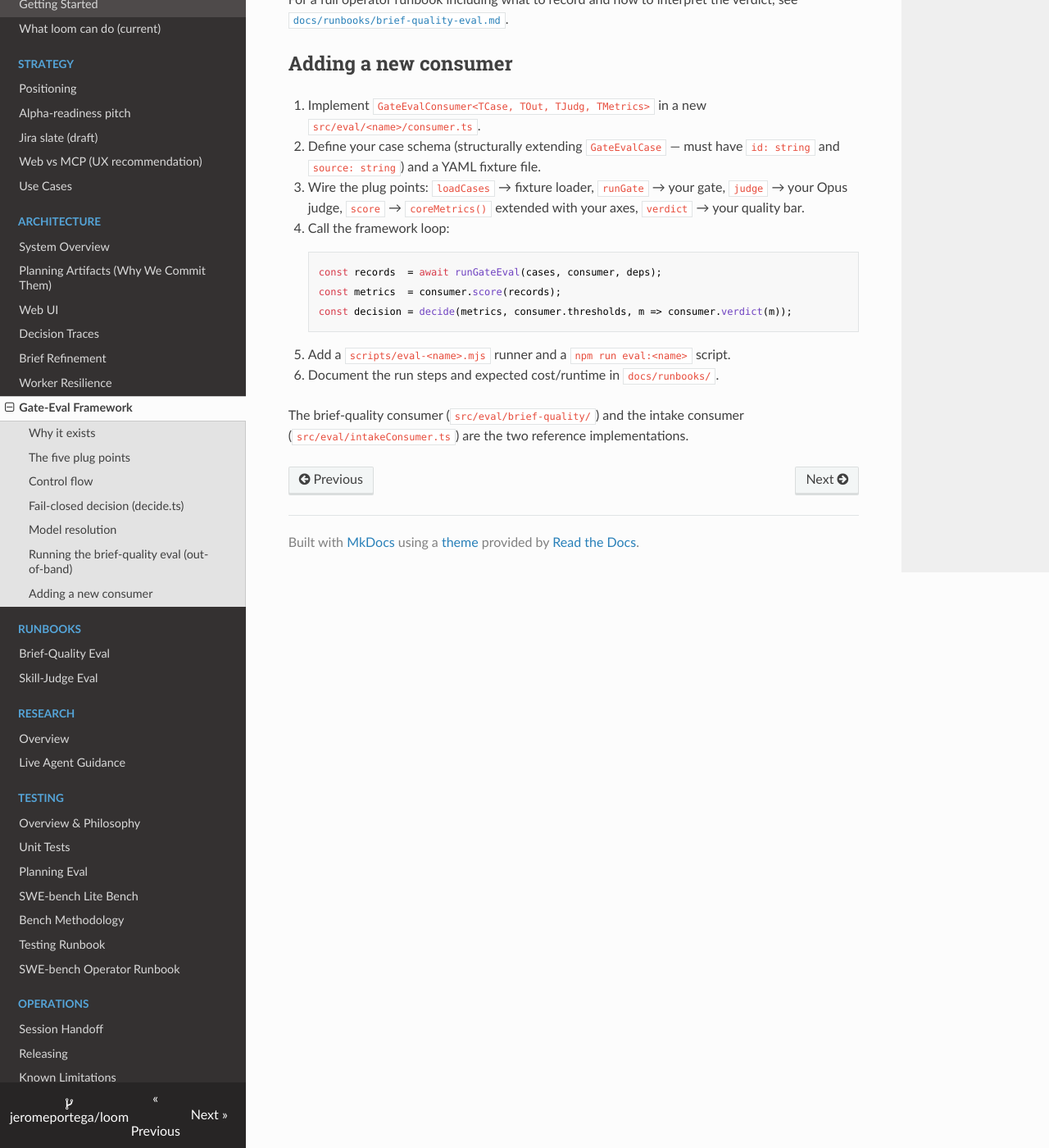
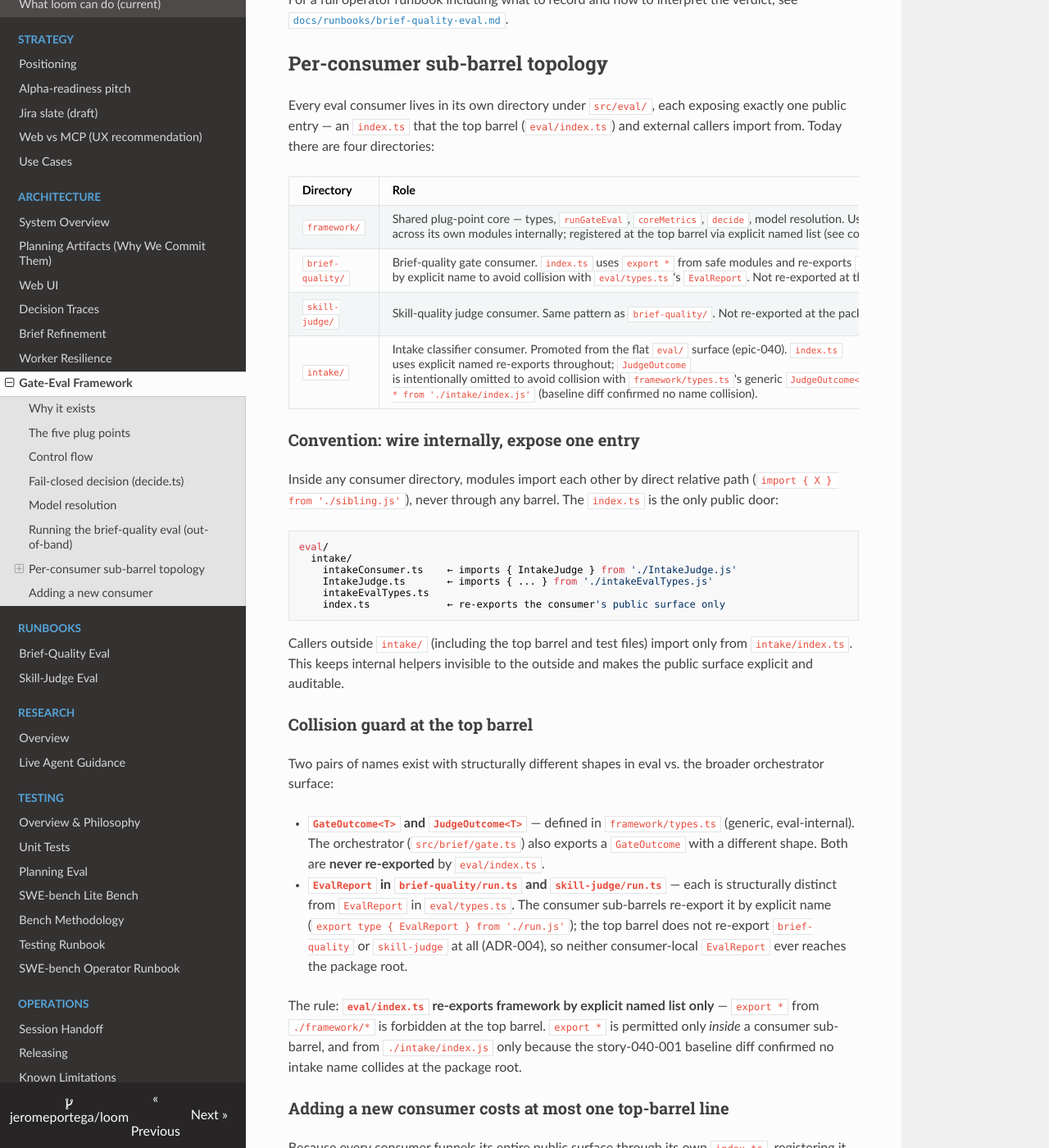
Before and after one commit to jeromeportega/loom, an MkDocs documentation site: the page built from docs/architecture/gate-eval-framework.md, in a window 1280 px wide and 1400 px high, scrolled down 3322 px. Shown: the whole window at 82% size. Built offline with MkDocs 1.6.1, drawn with Linux system fonts in a browser that asks for light colours; nearby versions of some CDN libraries; some of the changed text lies outside the part shown.

Commit message:
docs(story-040-003): document per-consumer sub-barrel topology in gate-eval-framework
Adds a "Per-consumer sub-barrel topology" section to
docs/architecture/gate-eval-framework.md covering:
- all four consumer directories (framework/, brief-quality/, skill-judge/, intake/)
- the 'wire internally, expose one entry' convention with an example wiring diagram
- the collision guard rule (eval/index.ts re-exports framework by explicit named
  list only; GateOutcome<T>/JudgeOutcome<T>/consumer EvalReport never reach root)
- the invariant that registering a new consumer costs at most one top-barrel line

Also updates the "Adding a new consumer" checklist to include creating the
consumer directory, its index.ts, and the single top-barrel registration step,
and fixes the stale intakeConsumer.ts path → src/eval/intake/.

Capabilities drift check confirmed no-op (loom doctor --capabilities → exit 0).

Co-Authored-By: Claude Sonnet 4.6 <noreply@anthropic.com>

````diff
--- a/docs/architecture/gate-eval-framework.md
+++ b/docs/architecture/gate-eval-framework.md
@@ -146,10 +146,78 @@ Output is written to `.loom/eval/brief-quality-report.{md,json}` (gitignored).
 For a full operator runbook including what to record and how to interpret the verdict,
 see [`docs/runbooks/brief-quality-eval.md`](../runbooks/brief-quality-eval.md).
 
+## Per-consumer sub-barrel topology
+
+Every eval consumer lives in its own directory under `src/eval/`, each
+exposing exactly one public entry — an `index.ts` that the top barrel
+(`eval/index.ts`) and external callers import from. Today there are four
+directories:
+
+| Directory | Role |
+|---|---|
+| `framework/` | Shared plug-point core — types, `runGateEval`, `coreMetrics`, `decide`, model resolution. Uses `export *` across its own modules internally; registered at the top barrel via explicit named list (see collision guard below). |
+| `brief-quality/` | Brief-quality gate consumer. `index.ts` uses `export *` from safe modules and re-exports `EvalReport` and `MainOptions` from `run.ts` by explicit name to avoid collision with `eval/types.ts`'s `EvalReport`. Not re-exported at the package root (ADR-004). |
+| `skill-judge/` | Skill-quality judge consumer. Same pattern as `brief-quality/`. Not re-exported at the package root (ADR-004). |
+| `intake/` | Intake classifier consumer. Promoted from the flat `eval/` surface (epic-040). `index.ts` uses explicit named re-exports throughout; `JudgeOutcome` is intentionally omitted to avoid collision with `framework/types.ts`'s generic `JudgeOutcome<T>`. Re-exported at the package root via `export * from './intake/index.js'` (baseline diff confirmed no name collision). |
+
+### Convention: wire internally, expose one entry
+
+Inside any consumer directory, modules import each other by direct relative
+path (`import { X } from './sibling.js'`), never through any barrel. The
+`index.ts` is the only public door:
+
+```
+eval/
+  intake/
+    intakeConsumer.ts    ← imports { IntakeJudge } from './IntakeJudge.js'
+    IntakeJudge.ts       ← imports { ... } from './intakeEvalTypes.js'
+    intakeEvalTypes.ts
+    index.ts             ← re-exports the consumer's public surface only
+```
+
+Callers outside `intake/` (including the top barrel and test files) import
+only from `intake/index.ts`. This keeps internal helpers invisible to the
+outside and makes the public surface explicit and auditable.
+
+### Collision guard at the top barrel
+
+Two pairs of names exist with structurally different shapes in eval vs. the
+broader orchestrator surface:
+
+- **`GateOutcome<T>` and `JudgeOutcome<T>`** — defined in `framework/types.ts`
+  (generic, eval-internal). The orchestrator (`src/brief/gate.ts`) also exports
+  a `GateOutcome` with a different shape. Both are **never re-exported** by
+  `eval/index.ts`.
+- **`EvalReport` in `brief-quality/run.ts` and `skill-judge/run.ts`** — each is
+  structurally distinct from `EvalReport` in `eval/types.ts`. The consumer
+  sub-barrels re-export it by explicit name (`export type { EvalReport } from './run.js'`);
+  the top barrel does not re-export `brief-quality` or `skill-judge` at all
+  (ADR-004), so neither consumer-local `EvalReport` ever reaches the package root.
+
+The rule: **`eval/index.ts` re-exports framework by explicit named list only** —
+`export *` from `./framework/*` is forbidden at the top barrel. `export *`
+is permitted only *inside* a consumer sub-barrel, and from `./intake/index.js`
+only because the story-040-001 baseline diff confirmed no intake name collides
+at the package root.
+
+### Adding a new consumer costs at most one top-barrel line
+
+Because every consumer funnels its entire public surface through its own
+`index.ts`, registering it at the package root is a single statement:
+
+```typescript
+// eval/index.ts — add at most one line:
+export * from './my-consumer/index.js';            // no name collision at root
+// or:
+export { X, Y, Z } from './my-consumer/index.js'; // explicit group if any name collides
+```
+
+The blast radius of a new consumer is bounded to that one line.
+
 ## Adding a new consumer
 
-1. Implement `GateEvalConsumer<TCase, TOut, TJudg, TMetrics>` in a new
-   `src/eval/<name>/consumer.ts`.
+1. Create a directory `src/eval/<name>/` for the consumer's modules. Implement
+   `GateEvalConsumer<TCase, TOut, TJudg, TMetrics>` in `src/eval/<name>/consumer.ts`.
 2. Define your case schema (structurally extending `GateEvalCase` — must have
    `id: string` and `source: string`) and a YAML fixture file.
 3. Wire the plug points: `loadCases` → fixture loader, `runGate` → your gate,
@@ -161,8 +229,16 @@ see [`docs/runbooks/brief-quality-eval.md`](../runbooks/brief-quality-eval.md).
    const metrics  = consumer.score(records);
    const decision = decide(metrics, consumer.thresholds, m => consumer.verdict(m));
    ```
-5. Add a `scripts/eval-<name>.mjs` runner and a `npm run eval:<name>` script.
-6. Document the run steps and expected cost/runtime in `docs/runbooks/`.
+5. Create `src/eval/<name>/index.ts` that re-exports the consumer's public
+   surface. If any exported name collides with the frozen root surface (check
+   against `.loom/planning/epic-040/surface-baseline.md`), re-export it by
+   explicit name instead of `export *`. Wire internal cross-module imports by
+   direct relative path only — never through any barrel.
+6. Register the consumer at the top barrel with at most one line in
+   `eval/index.ts` (see "Adding a new consumer costs at most one top-barrel line"
+   above).
+7. Add a `scripts/eval-<name>.mjs` runner and a `npm run eval:<name>` script.
+8. Document the run steps and expected cost/runtime in `docs/runbooks/`.
 
 The brief-quality consumer (`src/eval/brief-quality/`) and the intake consumer
-(`src/eval/intakeConsumer.ts`) are the two reference implementations.
+(`src/eval/intake/`) are the two reference implementations.
````
